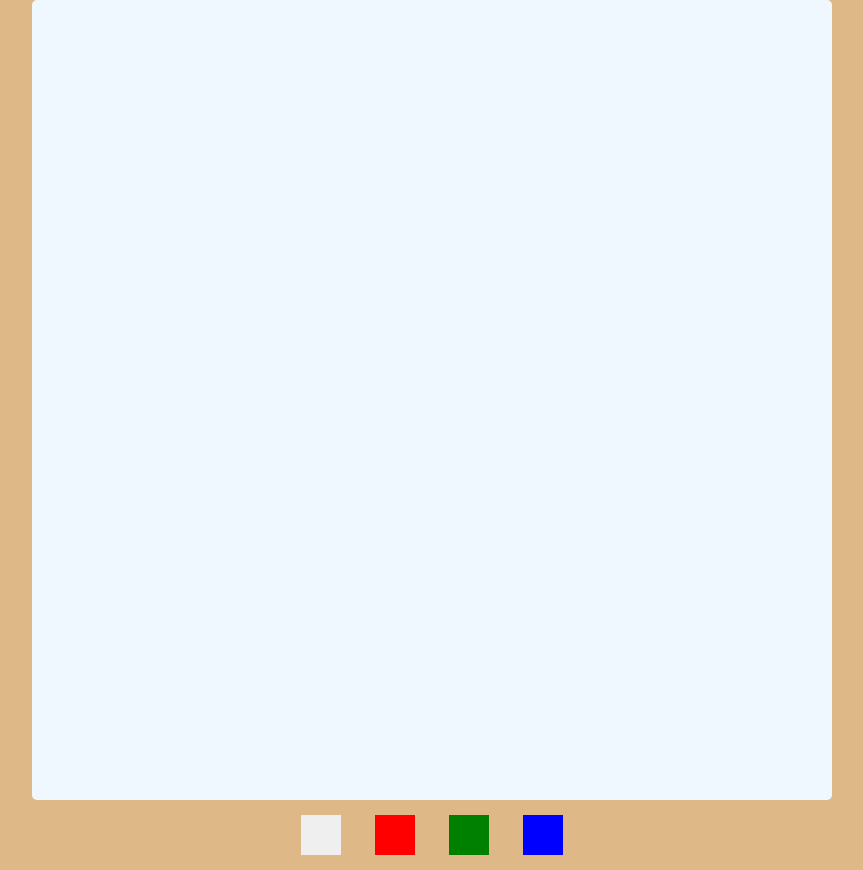
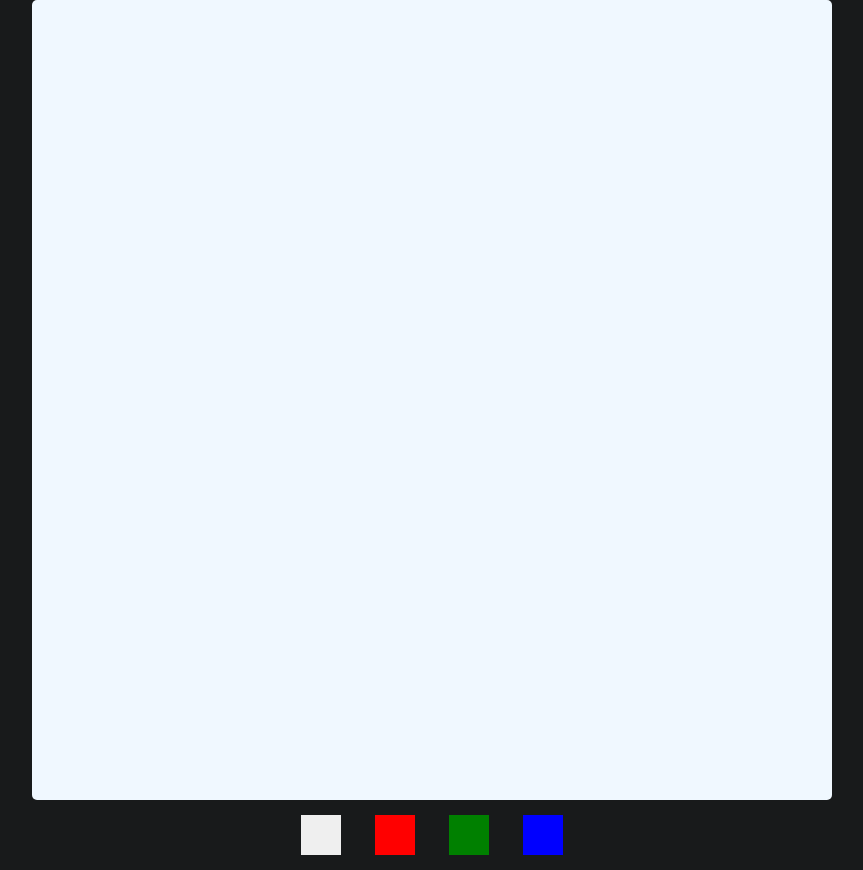
Before and after one commit to Giovanni-dotcome/Etch-a-Sketch, a plain HTML site: page index.html in a window 1280 px wide. Shown: the whole page, without its empty margins (208-1071 px from the left). Drawn offline with Linux system fonts and the light colour scheme.

Commit message:
updated background color

```diff
--- a/style.css
+++ b/style.css
@@ -3,7 +3,7 @@
 }
 body {
   margin: 0;
-  background-color: burlywood;
+  background-color: #181a1b;
   display: flex;
   flex-direction: column;
   align-items: center;
```
